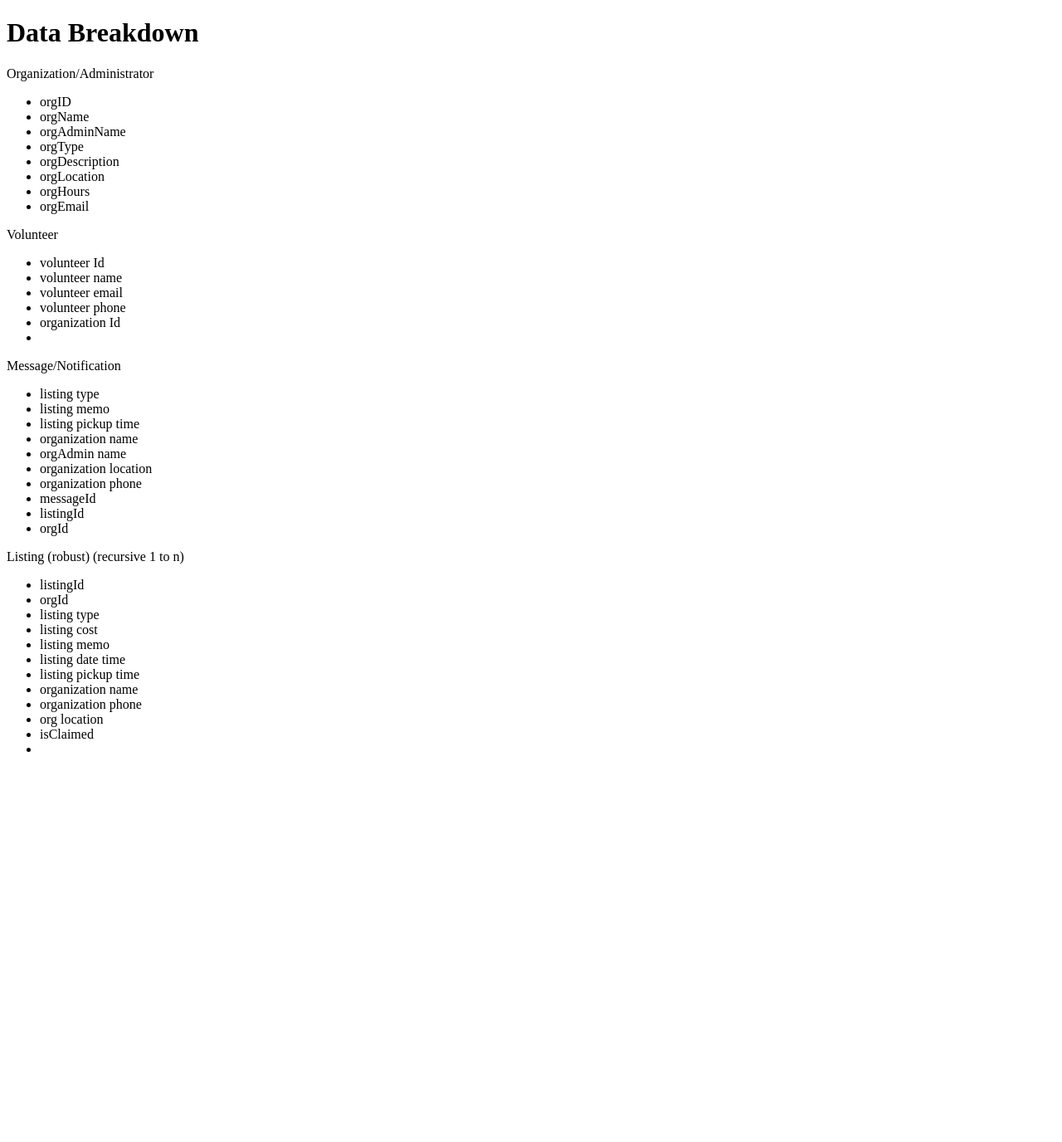
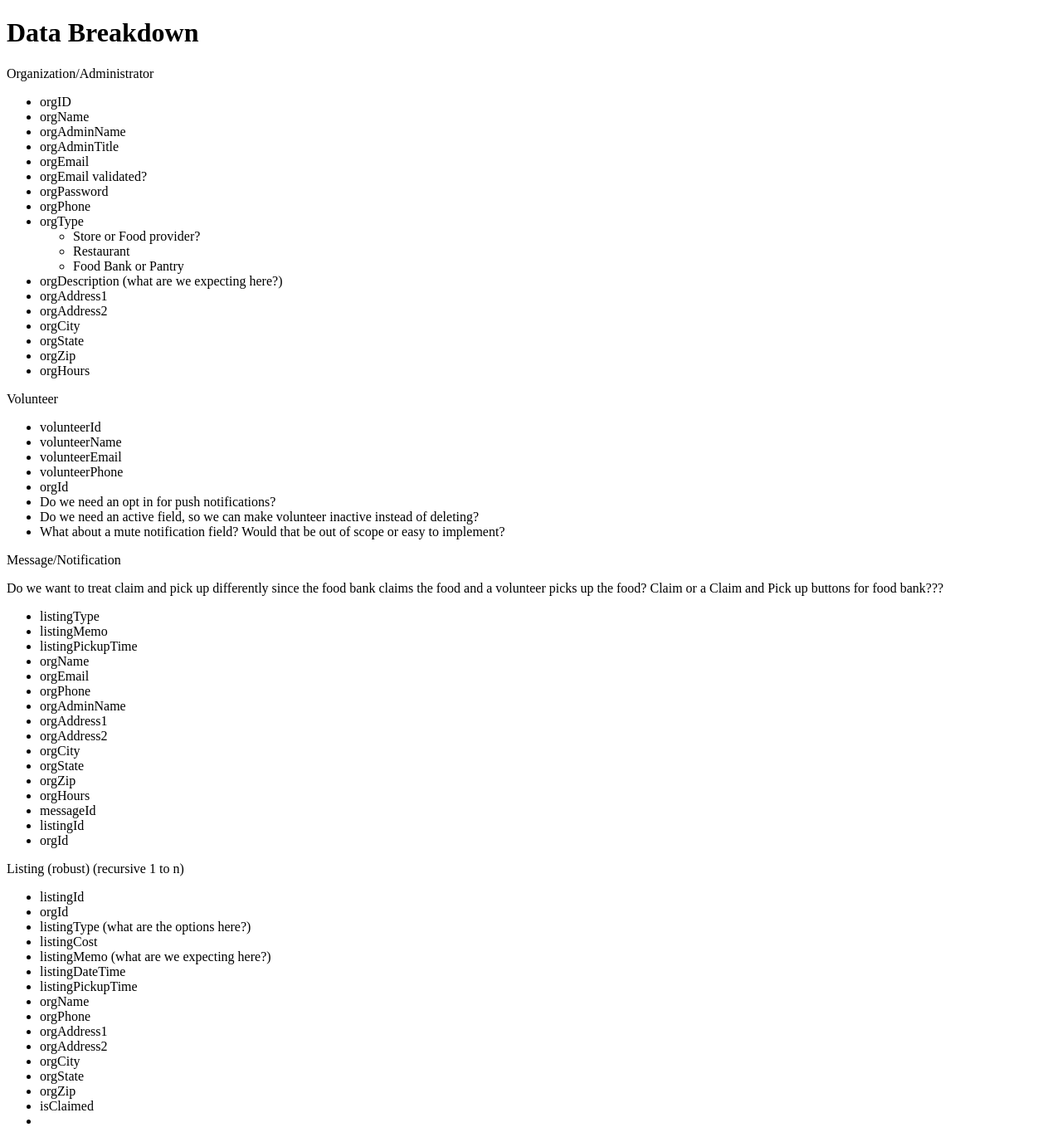
Before and after one commit to brbrown59/bread-basket, a PHP site: page /public_html/documentation/data-breakdown.php in a window 1280 px wide. Shown: the whole page at 83% size. Before the commit the page ends 906 px from the top, so only its background shows below. Run offline with PHP 8.4, Linux system fonts and the light colour scheme.

Commit message:
Reviewed use-cases & data-breakdown. Added new field and questions on others.

```diff
--- a/public_html/documentation/data-breakdown.php
+++ b/public_html/documentation/data-breakdown.php
@@ -11,30 +11,52 @@
 			<li>orgID</li>
 			<li>orgName</li>
 			<li>orgAdminName</li>
+			<li>orgAdminTitle</li>
+			<li>orgEmail</li>
+			<li>orgEmail validated?</li>
+			<li>orgPassword</li>
+			<li>orgPhone</li>
 			<li>orgType</li>
-			<li>orgDescription</li>
-			<li>orgLocation</li>
+			 <ul>
+				 <li>Store or Food provider?</li>
+				 <li>Restaurant</li>
+				 <li>Food Bank or Pantry</li>
+			 </ul>
+			<li>orgDescription (what are we expecting here?)</li>
+			<li>orgAddress1</li>
+			<li>orgAddress2</li>
+			<li>orgCity</li>
+			<li>orgState</li>
+			<li>orgZip</li>
 			<li>orgHours</li>
-			<li>orgEmail</li>
 		</ul>
 		<p>Volunteer</p>
 		<ul>
-			<li>volunteer Id</li>
-			<li>volunteer name</li>
-			<li>volunteer email</li>
-			<li>volunteer phone</li>
-			<li>organization Id</li>
-			<li></li>
+			<li>volunteerId</li>
+			<li>volunteerName</li>
+			<li>volunteerEmail</li>
+			<li>volunteerPhone</li>
+			<li>orgId</li>
+			<li>Do we need an opt in for push notifications?</li>
+			<li>Do we need an active field, so we can make volunteer inactive instead of deleting?</li>
+			<li>What about a mute notification field? Would that be out of scope or easy to implement?</li>
 		</ul>
 		<p>Message/Notification</p>
+		<p>Do we want to treat claim and pick up differently since the food bank claims the food and a volunteer picks up the food? Claim or a Claim and Pick up buttons for food bank???</p>
 		<ul>
-			<li>listing type</li>
-			<li>listing memo</li>
-			<li>listing pickup time</li>
-			<li>organization name</li>
-			<li>orgAdmin name</li>
-			<li>organization location</li>
-			<li>organization phone</li>
+			<li>listingType</li>
+			<li>listingMemo</li>
+			<li>listingPickupTime</li>
+			<li>orgName</li>
+			<li>orgEmail</li>
+			<li>orgPhone</li>
+			<li>orgAdminName</li>
+			<li>orgAddress1</li>
+			<li>orgAddress2</li>
+			<li>orgCity</li>
+			<li>orgState</li>
+			<li>orgZip</li>
+			<li>orgHours</li>
 			<li>messageId</li>
 			<li>listingId</li>
 			<li>orgId</li>
@@ -43,14 +65,18 @@
 		<ul>
 			<li>listingId</li>
 			<li>orgId</li>
-			<li>listing type</li>
-			<li>listing cost</li>
-			<li>listing memo</li>
-			<li>listing date time</li>
-			<li>listing pickup time</li>
-			<li>organization name</li>
-			<li>organization phone</li>
-			<li>org location</li>
+			<li>listingType (what are the options here?)</li>
+			<li>listingCost</li>
+			<li>listingMemo (what are we expecting here?)</li>
+			<li>listingDateTime</li>
+			<li>listingPickupTime</li>
+			<li>orgName</li>
+			<li>orgPhone</li>
+			<li>orgAddress1</li>
+			<li>orgAddress2</li>
+			<li>orgCity</li>
+			<li>orgState</li>
+			<li>orgZip</li>
 			<li>isClaimed</li>
 			<li></li>
 		</ul>
--- a/public_html/documentation/use-cases.php
+++ b/public_html/documentation/use-cases.php
@@ -36,7 +36,7 @@
 			<li>The site logs Alice in.</li>
 			<li>She sees her home page, which includes her contact information, her store's location/details and her recent listings</li>
 			<li>She clicks a link to add a new listing</li>
-			<li>A page is loaded that allows her to fill in the listing name, type, pick up time, estimated cost</li>
+			<li>A page is loaded that allows her to fill in the listing type, memo, pick up time, estimated cost</li>
 			<li>Alice enters the pertinent information into the appropriate forms and clicks "Submit"</li>
 			<li>The site takes the information and either confirms the new listing has been created, or displays an error message if it was not.</li>
 		</ul>
@@ -91,7 +91,7 @@
 			<li>Julia decides her food pantry can use the food and clicks the claim button.</li>
 			<li>She is taken to the page that announces that she has claimed the food.</li>
 			<li>She is then given the option to push a notice to her volunteers, and pushes the button to past the notification on to her volunteers</li>
-			<li>Within 10 minutes Julia receives a notification that Joe will be picking up the donation,.</li>
+			<li>Within 10 minutes Julia receives a notification that Joe will be picking up the donation.</li>
 		</ul>
 
 		<h3>Use Case: Joe receives a notification from his food bank about available food, and wants to go pick it up</h3>
```
